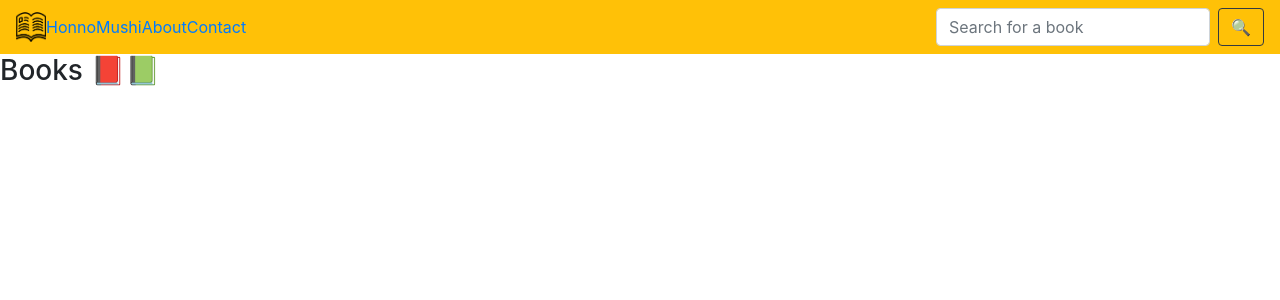
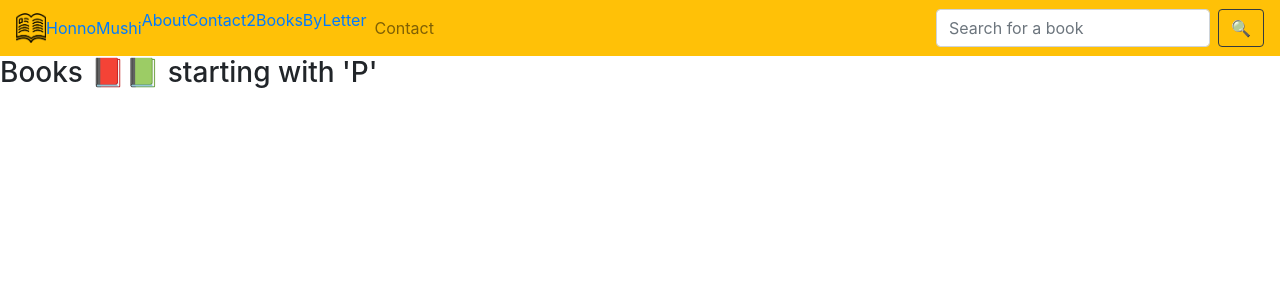
Before and after one commit to yh-sg/HonnoMushi, a React (Create React App) app in the folder frontend/: page /books/P in a window 1280 px wide. Shown: the top 300 px of the page. Built offline with nearby package versions, Linux system fonts and the light colour scheme; no server answers.

Commit message:
attempted to get books from store

```diff
--- a/frontend/src/components/Navigation/Navigation.tsx
+++ b/frontend/src/components/Navigation/Navigation.tsx
@@ -22,8 +22,9 @@ const Navigation: React.FC = () => {
 				<Navbar.Collapse id='basic-navbar-nav'>
 					<Nav className='mr-auto'>
 						<Link to='/about'>About</Link>
-						<Link to='/contact'>Contact</Link>
-						{/* <Nav.Link>Contact</Nav.Link> */}
+						<Link to='/contact'>Contact2</Link>
+						<Link to='/books/P'>BooksByLetter</Link>
+						<Nav.Link>Contact</Nav.Link>
 					</Nav>
 					<Form inline>
 						<FormControl
--- a/frontend/src/containers/Books/Books.tsx
+++ b/frontend/src/containers/Books/Books.tsx
@@ -1,11 +1,50 @@
-import React from "react";
+import React, { useEffect } from "react";
+import { useDispatch, useSelector } from "react-redux";
+import { Link, useParams } from "react-router-dom";
+import { getBooksByLetter } from "../../store/Books/BooksActions";
+import { BooksState } from "../../store/Books/BooksReducer";
+import { RootState } from "../../store/rootReducer";
 
-const Books = () => {
+const Books: React.FC = () => {
+	const { letter } = useParams() as {
+		letter: string;
+	};
+
+	const dispatch = useDispatch();
+
+	useEffect(() => {
+		dispatch(getBooksByLetter(letter));
+	}, []);
+
+	const allBookState = useSelector((state: RootState) => state.allBooks);
+	// const booksState = useSelector<BooksState, BooksState["books"]>(
+	// 	(state) => state.books
+	// );
+
+	console.log("allBookState -->", allBookState);
+	// console.log("booksState -->", booksState);
+
 	return (
 		<>
-			<h3>Books 📕📗</h3>
+			<h3>Books 📕📗 starting with '{letter}'</h3>
+
+			{/* {booksState && booksState.} */}
 		</>
 	);
 };
 
 export default Books;
+
+// authors: "Becky Albertalli";
+// book_id: "c1706048";
+// description: "Leah Burkeâ€”girl-band drummer, master of deadpan, and Simon Spierâ€™s best friend from the award-winning Simon vs. the Homo Sapiens Agendaâ€”takes center stage in this novel of first love and senior-year angst.When it comes to drumming, Leah Burke is usually on beatâ€”but real life isnâ€™t always so rhythmic. An anomaly in her friend group, sheâ€™s the only child of a young, single mom, and her life is decidedly less privileged. She loves to draw but is too self-conscious to show it. And even though her mom knows sheâ€™s bisexual, she hasnâ€™t mustered the courage to tell her friendsâ€”not even her openly gay BFF, Simon.So Leah really doesnâ€™t know what to do when her rock-solid friend group starts to fracture in unexpected ways. With prom and college on the horizon, tensions are running high. Itâ€™s hard for Leah to strike the right note while the people she loves are fightingâ€”especially when she realizes she might love one of them more than she ever intended.";
+// edition: "";
+// format: "Hardcover";
+// genres: "Young Adult|Contemporary|Lgbt|Romance|Fiction|Audiobook|Glbt|Queer|Realistic Fiction|Young Adult|Young Adult Contemporary|Young Adult|Teen";
+// image_url: "https://images.gr-assets.com/books/1510886704l/31180248.jpg";
+// pages: 343;
+// rating: 4.01;
+// rating_count: 30692;
+// review_count: 6365;
+// title: "Leah on the Offbeat";
+// _id: "6095f2e31eb6a85a10c5a922";
--- a/frontend/src/containers/BooksSelection/BooksSelection.tsx
+++ b/frontend/src/containers/BooksSelection/BooksSelection.tsx
@@ -1,41 +1,42 @@
 import React from "react";
 import { useDispatch } from "react-redux";
 import { Button, Row } from "react-bootstrap";
+import { Link, useHistory } from "react-router-dom";
 import { getBooksByLetter } from "../../store/Books/BooksActions";
 
 const letters: string[] = "abcdefghijklmnopqrstuvwxyz".toUpperCase().split("");
 const numbers: string[] = "0123456789".split("");
 
 const BooksSelection = () => {
-	const dispatch = useDispatch();
-
-	const handleClickLetterOrNumber = (letter: string) => {
-		dispatch(getBooksByLetter(letter));
-	};
+	let history = useHistory();
 	return (
 		<>
 			<Row>
 				{letters.map((letter, index) => (
+					// <Link to={`/books/${letter}`}>
 					<Button
 						key={index}
 						className='col-2 m-4 p-2'
 						variant='outline-success'
-						onClick={() => handleClickLetterOrNumber(letter)}
+						onClick={() => history.push(`/books/${letter}`)}
 					>
 						{letter}
 					</Button>
+					// </Link>
 				))}
 			</Row>
 			<Row>
 				{numbers.map((number, index) => (
+					// <Link to={`/books/${number}`}>
 					<Button
 						key={index}
 						className='col-2 m-4 p-2'
 						variant='outline-primary'
-						onClick={() => handleClickLetterOrNumber(number)}
+						onClick={() => history.push(`/books/${number}`)}
 					>
 						{number}
 					</Button>
+					// </Link>
 				))}
 			</Row>
 		</>
--- a/frontend/src/store/Books/BookTypes.ts
+++ b/frontend/src/store/Books/BookTypes.ts
@@ -5,10 +5,24 @@ export const BOOKS_FAIL = "BOOK_FAIL";
 export type Books = {
 	letter: string;
 	count: number;
-	booksLetter: object[];
+	booksLetter: Book[];
 };
 
-export type Book = {
+// authors: "Laura Thalassa";
+// book_id: "c170607a";
+// description: "They";
+// edition: "2nd Edition";
+// format: "Paperback";
+// genres: "Romance|Fantasy|New Adult|Fantasy|Paranormal|Romance|Paranormal Romance|Science Fiction|Dystopia";
+// image_url: "https://images.gr-assets.com/books/1537316666l/37769929.jpg";
+// pages: 381;
+// rating: 4.06;
+// rating_count: 13671;
+// review_count: 1886;
+// title: "Pestilence";
+// _id: "6095f2e31eb6a85a10c5a954";
+
+type Book = {
 	_id: string;
 	book_id: string;
 	title: string;
--- a/frontend/src/store/Books/BooksActions.ts
+++ b/frontend/src/store/Books/BooksActions.ts
@@ -16,12 +16,14 @@ export const getBooksByLetter =
 			});
 
 			const booksAPI = await axios.get(endpoint);
-			console.log("booksAPI >>> ", booksAPI);
 
-			dispatch({
-				type: BOOKS_SUCCESS,
-				payload: booksAPI.data,
-			});
+			if (booksAPI.status === 200) {
+				console.log("booksAPI >>> ", booksAPI);
+				dispatch({
+					type: BOOKS_SUCCESS,
+					payload: booksAPI.data,
+				});
+			}
 		} catch (error) {
 			console.log("ERROR >>>> ", error);
 			dispatch({
--- a/frontend/src/store/Books/BooksReducer.ts
+++ b/frontend/src/store/Books/BooksReducer.ts
@@ -6,9 +6,9 @@ import {
 	DispatchBookActions,
 } from "./BookTypes";
 
-interface BooksState {
+export interface BooksState {
 	loading: boolean;
-	books: Books | null;
+	books: Books[] | null;
 	error: string;
 }
 
@@ -25,21 +25,19 @@ const booksReducer = (
 	switch (action.type) {
 		case BOOKS_LOADING: {
 			return {
-				...state,
 				loading: true,
 			};
 		}
 		case BOOKS_SUCCESS: {
 			return {
 				...state,
-				payload: action.payload,
+				loading: false,
+				books: action.payload,
 			};
 		}
 		case BOOKS_FAIL: {
 			return {
 				...state,
-				loading: false,
-				books: null,
 				error: action.payload,
 			};
 		}
--- a/frontend/src/store/rootReducer.ts
+++ b/frontend/src/store/rootReducer.ts
@@ -2,5 +2,7 @@ import { combineReducers } from "redux";
 import booksReducer from "./Books/BooksReducer";
 
 export const rootReducer = combineReducers({
-	books: booksReducer,
+	allBooks: booksReducer,
 });
+
+export type RootState = ReturnType<typeof rootReducer>;
```
